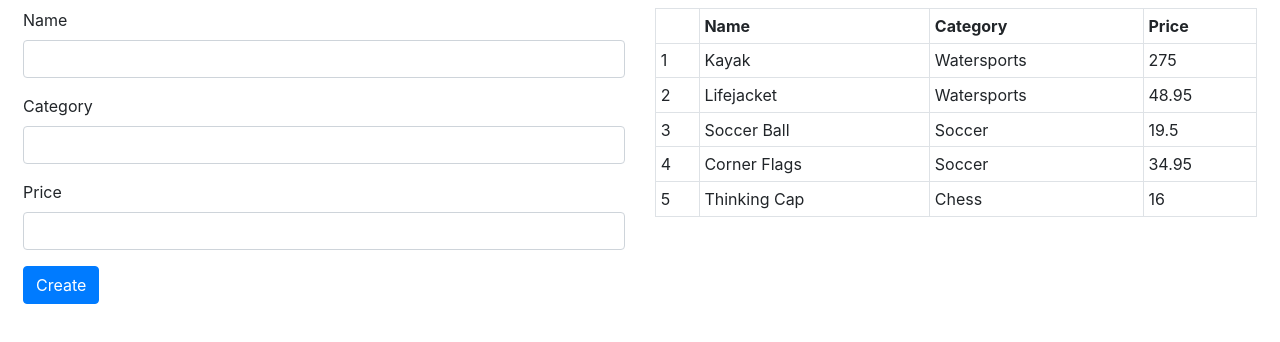
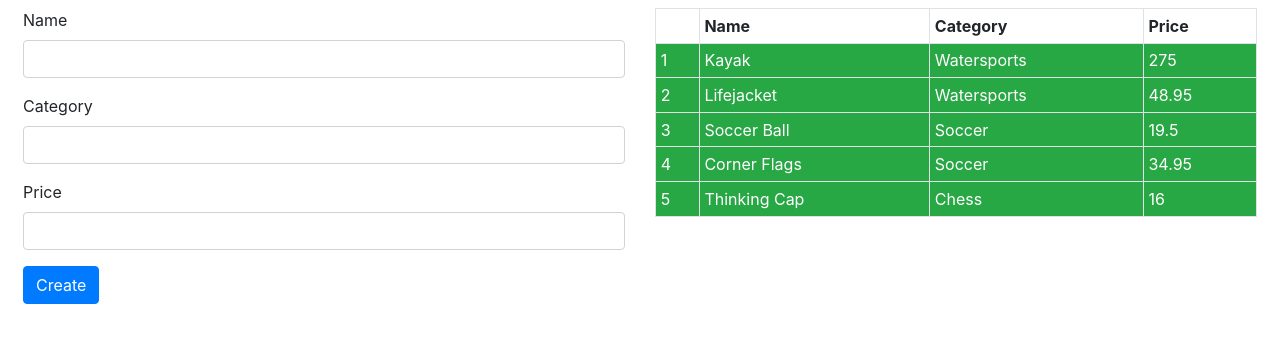
Before and after one commit to rene-copaga/example, an Angular app: page / in a window 1280 px wide. Shown: the top 342 px of the page. Built offline with nearby package versions, Linux system fonts and the light colour scheme.

Commit message:
Applying a Custom Directive

```diff
--- a/src/app/app.module.ts
+++ b/src/app/app.module.ts
@@ -2,10 +2,12 @@ import { BrowserModule } from '@angular/platform-browser';
 import { NgModule } from '@angular/core';
 import { ProductComponent } from "./component";
 import { FormsModule, ReactiveFormsModule } from "@angular/forms";
+import { PaAttrDirective } from './attr.directive';
 
 @NgModule({
   declarations: [
-    ProductComponent
+    ProductComponent,
+    PaAttrDirective
   ],
   imports: [
     BrowserModule,
--- a/src/app/template.html
+++ b/src/app/template.html
@@ -28,7 +28,7 @@
     <div class="col-6">
         <table class="table table-sm table-bordered table-striped">
             <tr><th></th><th>Name</th><th>Category</th><th>Price</th></tr>
-            <tr *ngFor="let item of getProducts(); let i = index">
+            <tr *ngFor="let item of getProducts(); let i = index" pa-attr>
                 <td>{{i + 1}}</td>
                 <td>{{item.name}}</td>
                 <td>{{item.category}}</td>
```
